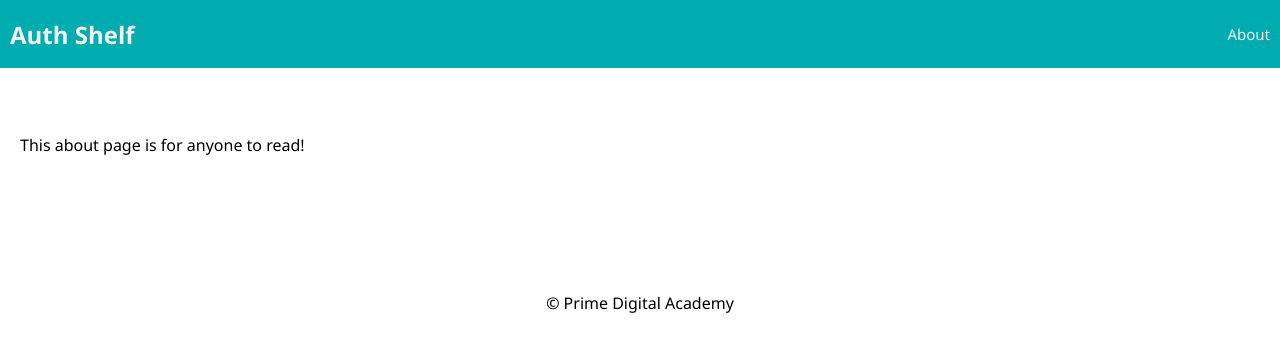
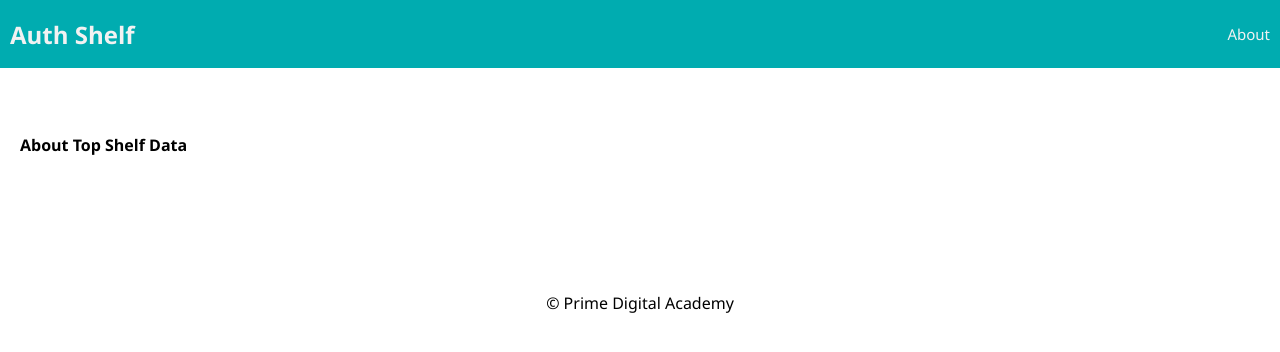
Before and after one commit to Brandon-Lanier/auth-shelf, a React (Create React App) app: page /#/about in a window 1280 px wide. Shown: the top 352 px of the page. Built offline with nearby package versions, Linux system fonts and the light colour scheme; no server answers.

Commit message:
add about reducer

```diff
--- a/src/components/AboutPage/AboutPage.jsx
+++ b/src/components/AboutPage/AboutPage.jsx
@@ -1,4 +1,5 @@
 import React from 'react';
+import { useSelector } from 'react-redux';
 
 // This is one of our simplest components
 // It doesn't have local state,
@@ -6,13 +7,20 @@ import React from 'react';
 // or even care what the redux state is'
 
 function AboutPage() {
-  return (
-    <div className="container">
-      <div>
-        <p>This about page is for anyone to read!</p>
-      </div>
-    </div>
-  );
+    const aboutText = useSelector((store) => store.about);
+
+    return (
+        <div className='container'>
+            <div>
+                <p>
+                    <b>About Top Shelf Data</b>
+                </p>
+                {aboutText?.split('\n').map((item, index) => {
+                    return <p key={index}>{item}</p>;
+                })}
+            </div>
+        </div>
+    );
 }
 
 export default AboutPage;
--- a/src/redux/reducers/_root.reducer.js
+++ b/src/redux/reducers/_root.reducer.js
@@ -2,6 +2,7 @@ import { combineReducers } from 'redux';
 import errors from './errors.reducer';
 import user from './user.reducer';
 import shelf_items from './shelf_items.reducer';
+import about from './about.reducer';
 
 // rootReducer is the primary reducer for our entire project
 // It bundles up all of the other reducers so our project can use them.
@@ -13,6 +14,7 @@ const rootReducer = combineReducers({
   errors, // contains registrationMessage and loginMessage
   user, // will have an id and username if someone is logged in
   shelf_items, // Here are all the shelf items, cool!
+  about,
 });
 
 export default rootReducer;
--- /dev/null
+++ b/src/redux/reducers/about.reducer.js
@@ -0,0 +1,10 @@
+const about = (state = '', action) => {
+
+  if (action.type === 'SET_ABOUT_INFO') {
+    return action.payload;
+  }
+
+  return state;
+}
+
+export default about;
```
